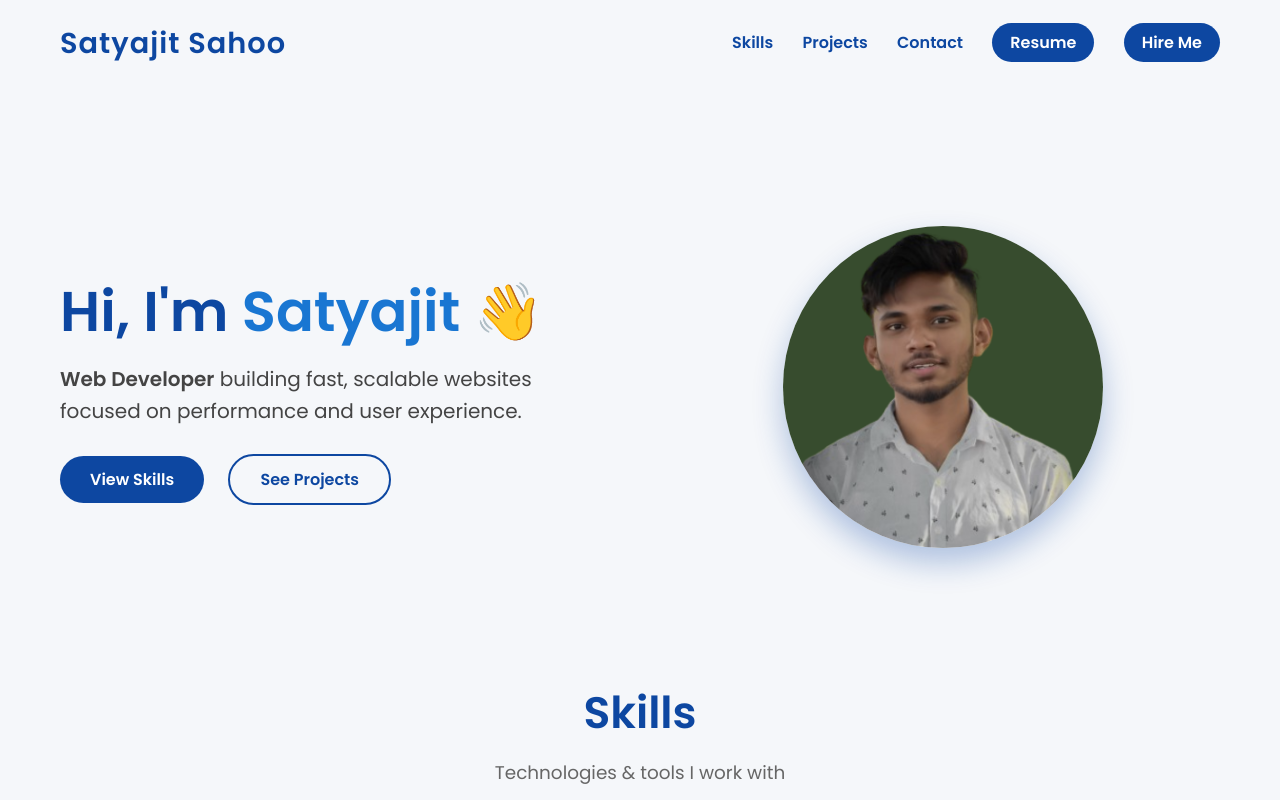
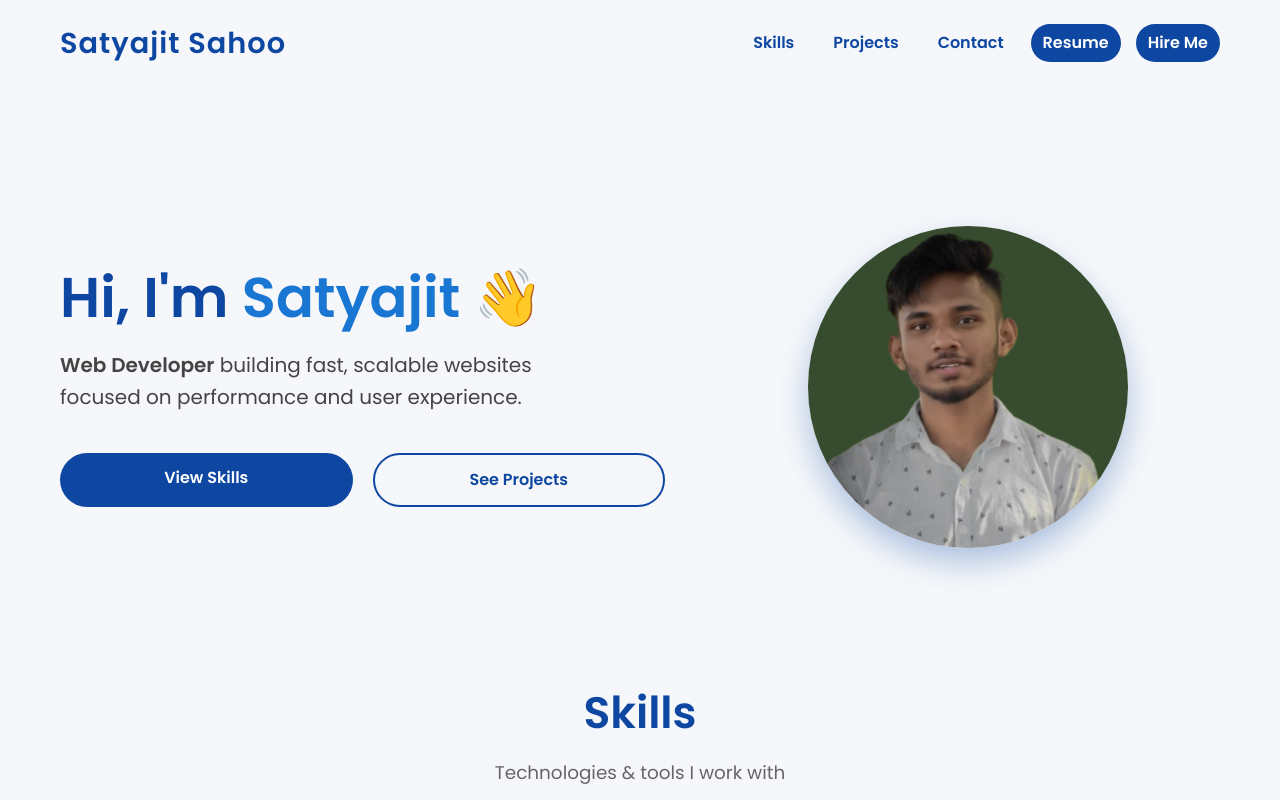
Before and after one commit to satyajitsahoo7/My-Portfolio, a plain HTML site: page index.html in a window 1280 px wide. Shown: the top 800 px of the page. Drawn offline with Linux system fonts and the light colour scheme.

Commit message:
styles.css

```diff
--- a/styles.css
+++ b/styles.css
@@ -35,6 +35,7 @@ body {
   display: flex;
   justify-content: space-between;
   align-items: center;
+  flex-wrap: wrap;
 }
 .nav-logo {
   font-size: 1.8rem;
@@ -47,13 +48,22 @@ body {
 .navbar.scrolled .nav-logo {
   color: #fff;
 }
+.nav-links {
+  display: flex;
+  flex-wrap: wrap;
+  gap: 15px;
+  align-items: center;
+  margin-top: 0;
+}
 .nav-links a {
-  margin-left: 25px;
   color: #0d47a1;
   font-weight: 600;
   text-decoration: none;
   position: relative;
   transition: color 0.3s ease;
+  padding: 6px 12px;
+  border-radius: 20px;
+  white-space: nowrap;
 }
 .navbar.scrolled .nav-links a {
   color: #fff;
@@ -72,12 +82,12 @@ body {
   width: 100%;
 }
 .btn-hire {
-  padding: 8px 18px;
   background-color: #0d47a1;
   color: #fff !important;
   border-radius: 30px;
   font-weight: 700;
   transition: background-color 0.3s ease;
+  padding: 8px 18px;
 }
 .btn-hire:hover {
   background-color: #1976d2;
@@ -91,9 +101,11 @@ body {
   align-items: center;
   padding: 50px 20px;
   gap: 50px;
+  flex-wrap: wrap;
 }
 .hero-content {
-  flex: 1;
+  flex: 1 1 400px;
+  min-width: 280px;
 }
 .hero-content h1 {
   font-size: 3.5rem;
@@ -110,15 +122,26 @@ body {
   max-width: 500px;
   color: #444;
 }
+
+/* Fix for hero buttons: wrap and responsive */
+.hero-buttons {
+  display: flex;
+  gap: 20px;
+  flex-wrap: wrap;   /* allow buttons to wrap */
+  justify-content: center;
+}
 .hero-buttons a {
+  flex: 1 1 140px;   /* min width but flexible */
+  text-align: center;
   padding: 12px 30px;
-  margin-right: 20px;
   border-radius: 30px;
   font-weight: 700;
   text-decoration: none;
+  cursor: pointer;
   transition: background-color 0.3s ease, color 0.3s ease;
-  cursor: pointer;
+  min-width: 140px;
 }
+
 .btn-primary {
   background-color: #0d47a1;
   color: #fff;
@@ -136,13 +159,16 @@ body {
   background-color: #0d47a1;
   color: #fff;
 }
+
 .hero-image {
-  flex: 1;
+  flex: 1 1 300px;
+  min-width: 280px;
   display: flex;
   justify-content: center;
 }
 .hero-image img {
-  width: 320px;
+  width: 100%;
+  max-width: 320px;
   border-radius: 50%;
   box-shadow: 0 15px 30px rgba(13, 71, 161, 0.3);
   transition: transform 0.3s ease;
@@ -378,17 +404,15 @@ footer {
 
   /* Hero buttons responsive */
   .hero-buttons {
-    display: flex;
     flex-direction: column;
     gap: 15px;
     align-items: center;
     justify-content: center;
   }
   .hero-buttons a {
+    flex: unset;
     width: 100%;
-    max-width: 250px;
-    text-align: center;
-    padding: 12px 0;
-    font-size: 1.1rem;
+    max-width: 300px;
+    margin: 0 auto;
   }
 }
```
